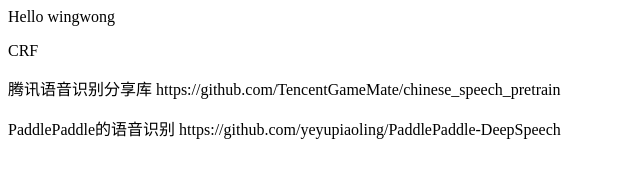
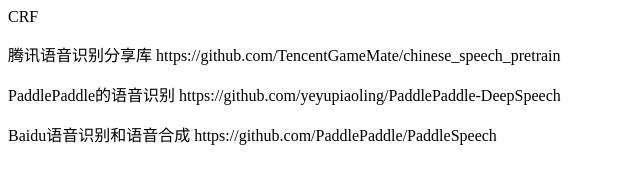
Before and after one commit to wingwong0015/wingwong0015.github.io, a plain HTML site: page index.html in a window 1280 px wide. Shown: the whole page, without its empty margins (0-640 px from the left). Drawn offline with Linux system fonts and the light colour scheme.

Commit message:
-- add 语音识别

```diff
--- a/index.html
+++ b/index.html
@@ -1,5 +1,4 @@
-<p>Hello wingwong</p>
 <p> CRF </p>
-
 <p> 腾讯语音识别分享库 https://github.com/TencentGameMate/chinese_speech_pretrain </p>
 <p> PaddlePaddle的语音识别 https://github.com/yeyupiaoling/PaddlePaddle-DeepSpeech </p>
+<p> Baidu语音识别和语音合成 https://github.com/PaddlePaddle/PaddleSpeech </p>
```
